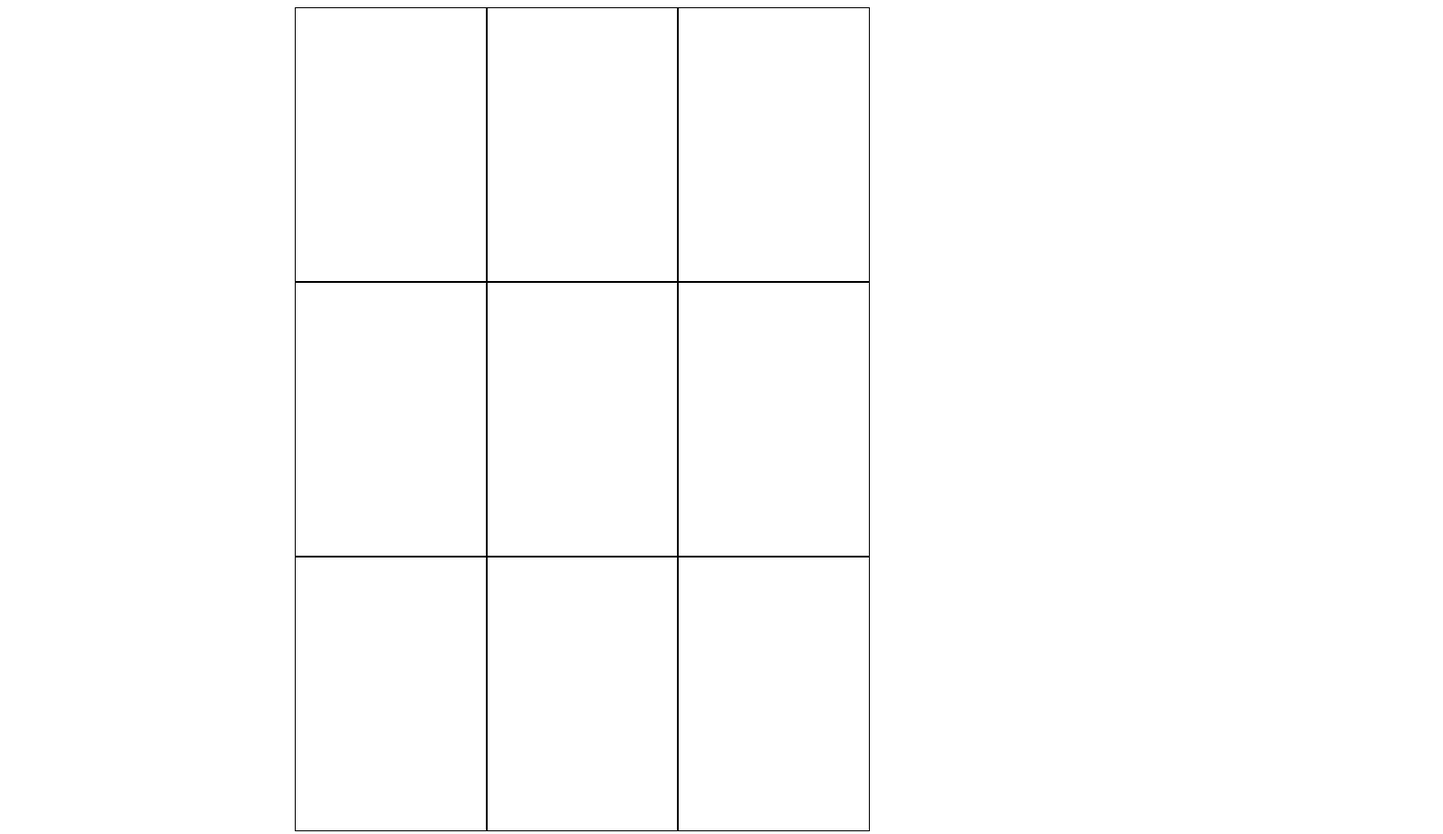
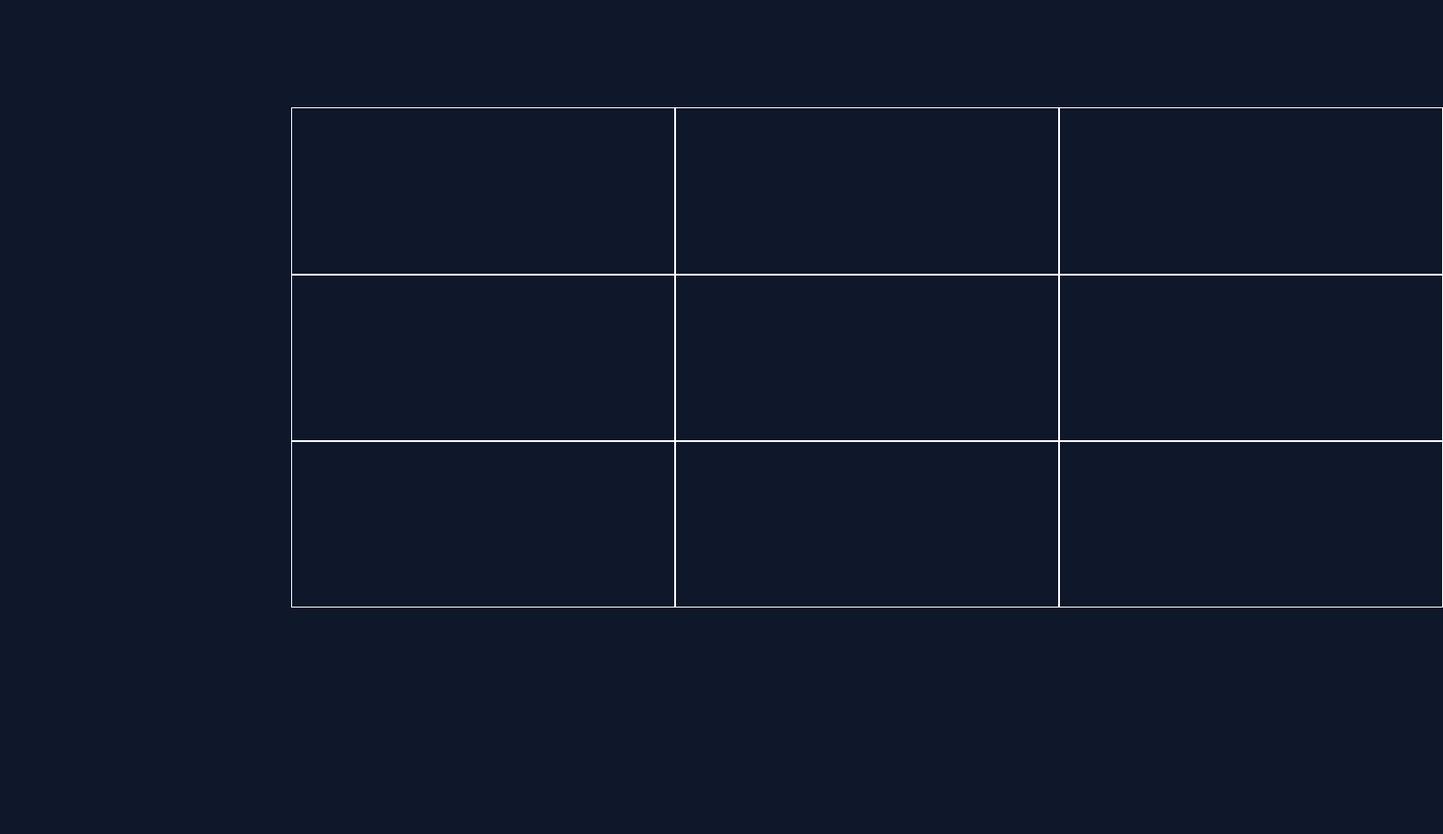
Before and after one commit to michaelramirez808/tic-tac-toe, a plain HTML site: page index.html in a window 1280 px wide. Shown: the whole page at 91% size, 1586 px wide, since content can reach past the window. After the commit the page ends 800 px from the top, so only its background shows below. Drawn offline with Linux system fonts and the light colour scheme.

Commit message:
added basic styling

```diff
--- a/style.css
+++ b/style.css
@@ -1,19 +1,40 @@
+html, body{
+    height: 99%;
+    margin: 0;
+    padding: 0;
+    background-color: #0f172a;
+    font-family: Arial, Helvetica, sans-serif;
+}
+#title{
+    display: flex;
+    justify-content: center;
+    font-size: 60px;
+    color: white;
+}
 #gameBoardContainer{
     display: grid;
+
     gap: 0;
     grid-template-columns: repeat(3, 1fr);
-    height: 100%;
+    height: 70%;
     width: 50%;
 }
 #gameBoardWrapper{
     display: flex;
+    flex-direction: column;
+    height: 100%;
+    align-items: center;
     justify-content: center;
 }
 .cell{
     display: flex;
+    color: white;
     border: solid black 1px;
     height: 300px;
+    width: 420px;
     align-items: center;
     justify-content: center;
     font-size: 36px;
+    height: 100%;
+    border: white solid 1px;
 }
```
